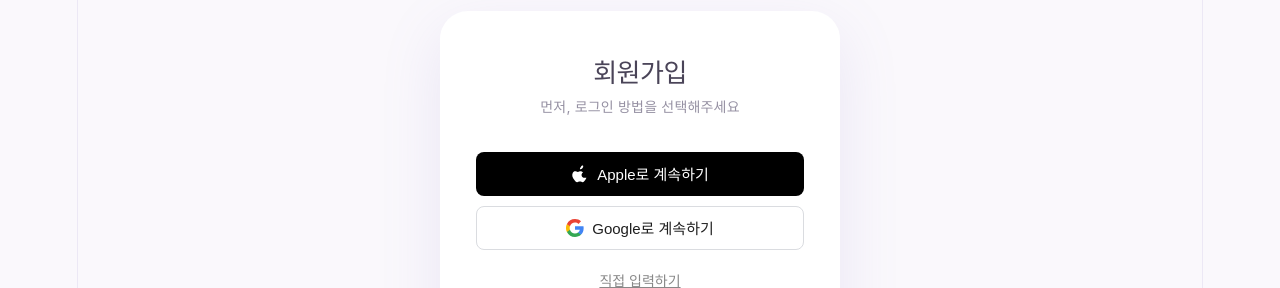
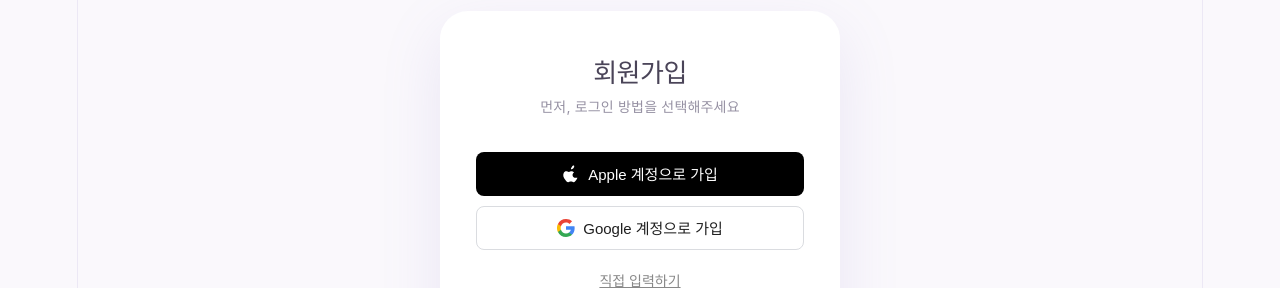
Before and after one commit to najak2007/KidsFullCare, a React (Vite) app: page / in a window 1280 px wide. Shown: the part 223-511 px from the top of the page. Built offline with nearby package versions, Linux system fonts and the light colour scheme; a web font is replaced by a local one.

Commit message:
회원 가입에서 문구 변경

```diff
--- a/src/components/SignUp.jsx
+++ b/src/components/SignUp.jsx
@@ -297,7 +297,7 @@ function SignUp() {
                   disabled={nativeAuthLoading !== null}
                 >
                   <AppleLogo />
-                  <span>{nativeAuthLoading === "apple" ? "처리 중..." : "Apple로 계속하기"}</span>
+                  <span>{nativeAuthLoading === "apple" ? "처리 중..." : "Apple 계정으로 가입"}</span>
                 </button>
               )}
 
@@ -309,7 +309,7 @@ function SignUp() {
                   disabled={nativeAuthLoading !== null}
                 >
                   <GoogleLogo />
-                  <span>{nativeAuthLoading === "google" ? "처리 중..." : "Google로 계속하기"}</span>
+                  <span>{nativeAuthLoading === "google" ? "처리 중..." : "Google 계정으로 가입"}</span>
                 </button>
               )}
 
```
